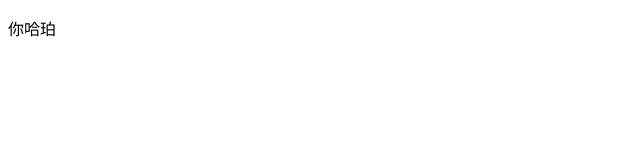
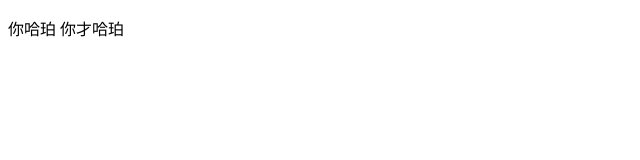
Before and after one commit to yww9/1801, a plain HTML site: page index.html in a window 1280 px wide. Shown: the full height of the page, 0-640 px from the left. Drawn offline with Linux system fonts and the light colour scheme.

Commit message:
张三提交

```diff
--- a/index.html
+++ b/index.html
@@ -5,6 +5,6 @@
 	<title>Document</title>
 </head>
 <body>
-	<p>你哈珀</p>
+	<p>你哈珀 你才哈珀</p>
 </body>
 </html>
```
